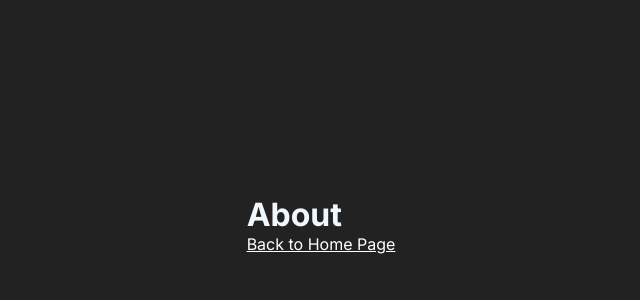
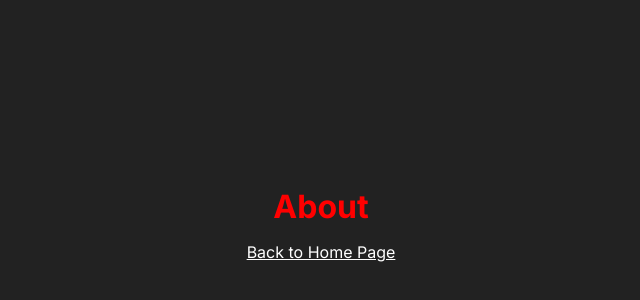
Before and after one commit to drkedrkedjon/learning-next-framework, a Next.js app: page /about in a window 1280 px wide. Shown: the part 176-476 px from the top of the page, without its empty margins (319-959 px from the left). Built offline with nearby package versions, Linux system fonts and the light colour scheme.

Commit message:
Learning dinamic routes

```diff
--- a/src/app/about/page.jsx
+++ b/src/app/about/page.jsx
@@ -1,9 +1,10 @@
 import Link from "next/link";
+import styles from "./page.module.css";
 
 export default function About() {
   return (
-    <div>
-      <h1>About</h1>
+    <div className={styles.wrapper}>
+      <h1 className={styles.title}>About</h1>
       <Link href="/">Back to Home Page</Link>
     </div>
   );
--- /dev/null
+++ b/src/app/about/page.module.css
@@ -0,0 +1,9 @@
+.title {
+  color: red;
+}
+.wrapper {
+  display: flex;
+  flex-direction: column;
+  gap: 1rem;
+  align-items: center;
+}
```
Also changed, not shown: src/app/data.js (added, +14 -0 lines).
